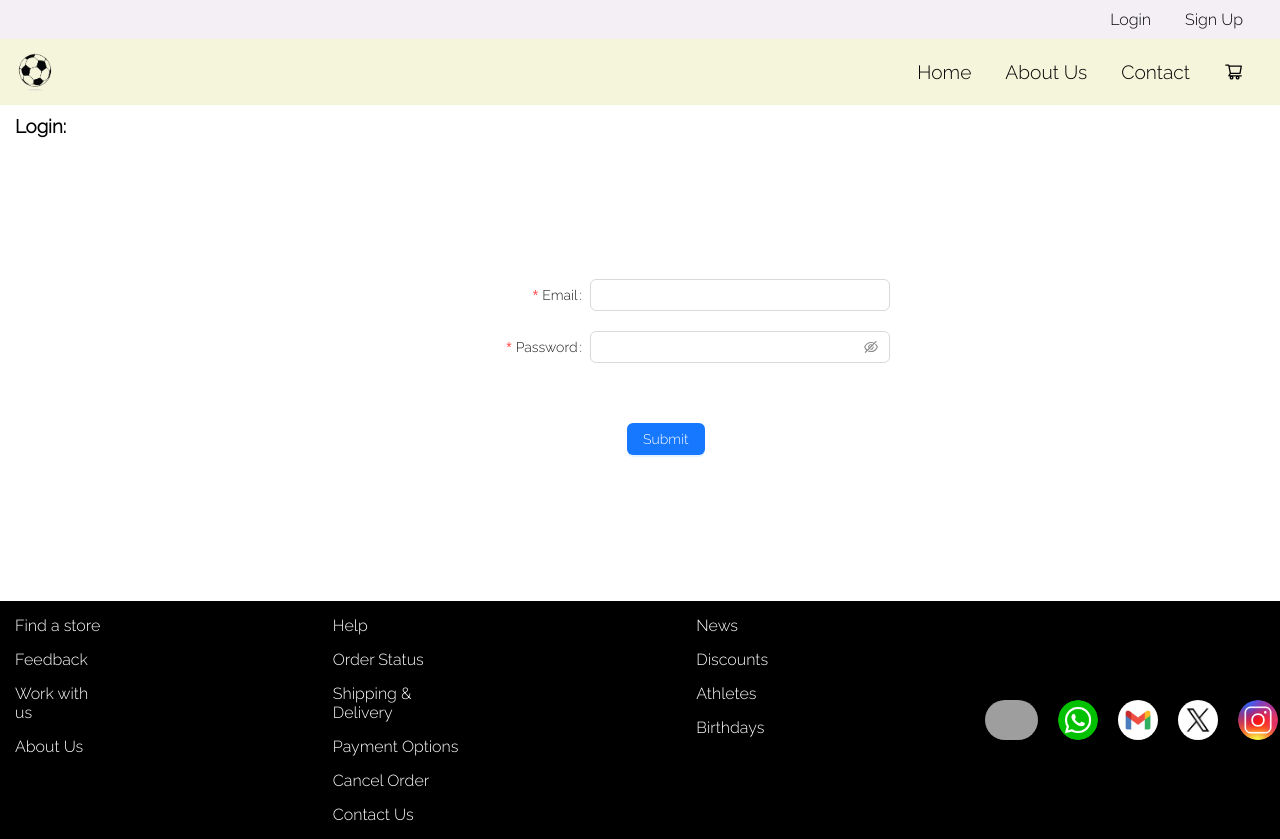
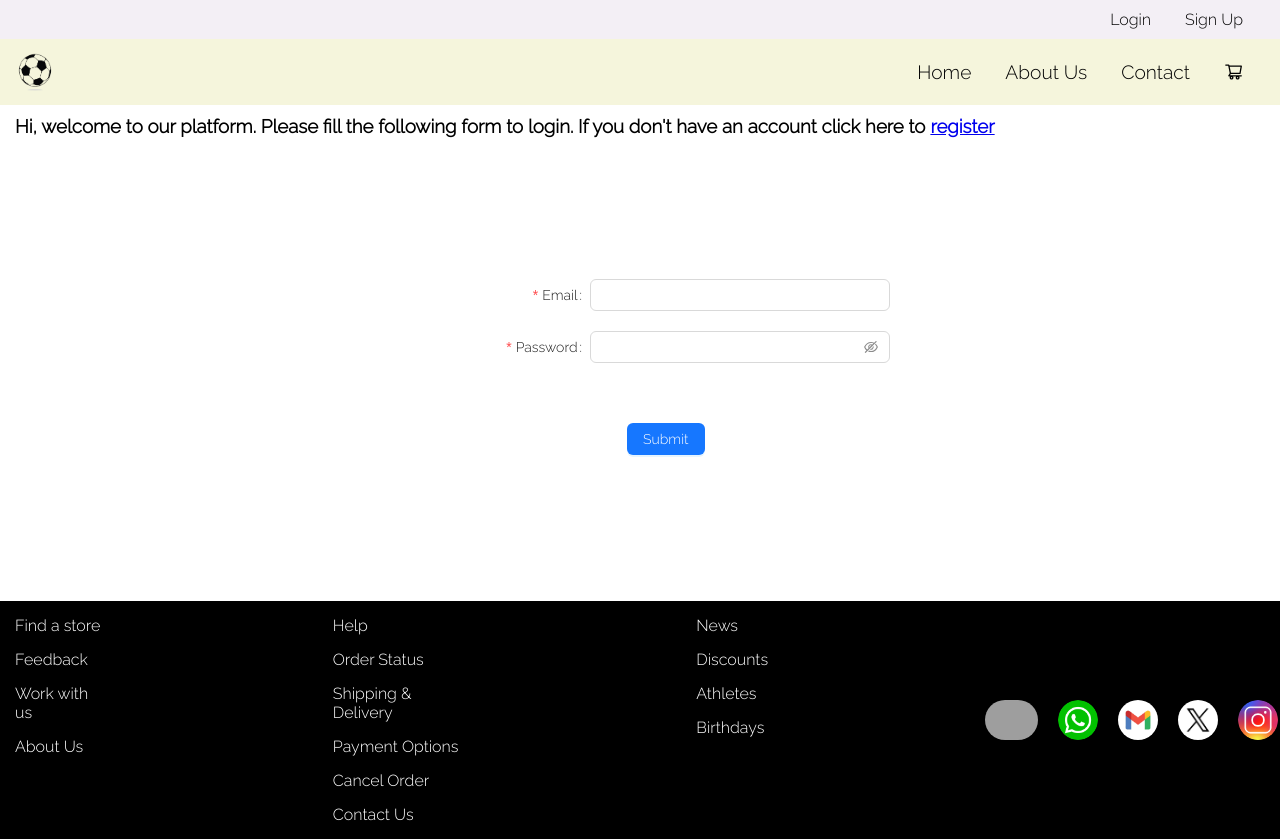
Before and after one commit to nblancoz/Full_project, a React (Vite) app: page /login in a window 1280 px wide. Built offline with nearby package versions, Linux system fonts and the light colour scheme; grey boxes are pictures that could not be loaded.

Commit message:
improved the login

```diff
--- a/src/components/Login/Login.jsx
+++ b/src/components/Login/Login.jsx
@@ -3,7 +3,7 @@ import "./Login.scss";
 import { Form, Input, Button } from "antd";
 
 import { UserContext } from "../../context/UserContext/UserState";
-import { useNavigate } from "react-router-dom";
+import { Link, useNavigate } from "react-router-dom";
 
 const Login = () => {
   const { login } = useContext(UserContext);
@@ -24,7 +24,11 @@ const Login = () => {
 
   return (
     <>
-      <h3 className="h3Login">Login:</h3>
+      <h3 className="h3Login">
+        Hi, welcome to our platform. Please fill the following form to login. If
+        you don't have an account click here to
+        <Link id="link" to="/signup">register</Link>
+      </h3>
       <div className="login">
         <Form
           name="basic"
--- a/src/components/Login/Login.scss
+++ b/src/components/Login/Login.scss
@@ -20,3 +20,6 @@
 .msg {
   margin: 20px;
 }
+#link {
+margin: 5px;
+}
--- a/src/components/SubHeader/SubHeader.jsx
+++ b/src/components/SubHeader/SubHeader.jsx
@@ -5,7 +5,7 @@ import { ProductContext } from "../../context/ProductContext/ProductState";
 import { ShoppingCartOutlined } from "@ant-design/icons";
 
 const SubHeader = () => {
-  const {cart} = useContext(ProductContext);
+  const { cart } = useContext(ProductContext);
   useEffect(() => {
     localStorage.setItem("cart", JSON.stringify(cart));
   }, [cart]);
```
